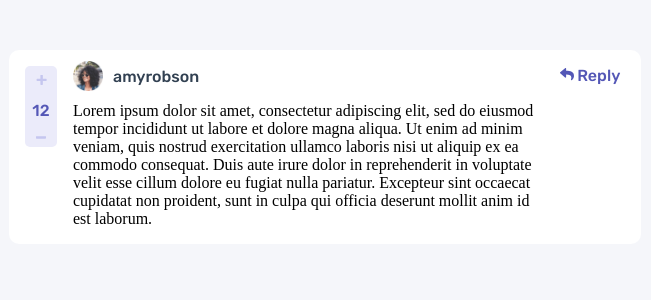
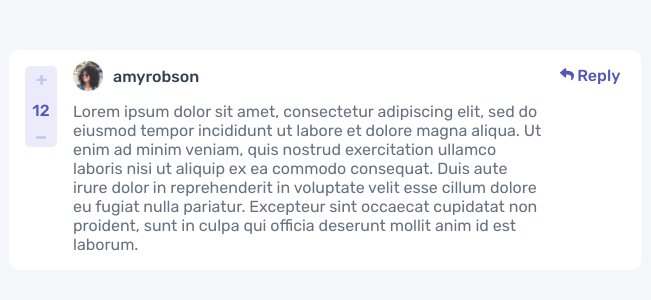
Before and after one commit to ajaythapliyal/interactive-comments, a React (Create React App) app: page / in a window 1280 px wide. Shown: the top 300 px of the page, without its empty margins (315-966 px from the left). Built offline with nearby package versions, Linux system fonts and the light colour scheme.

Commit message:
fixes fonts for comment

```diff
--- a/src/comments/Comment/Comment.module.css
+++ b/src/comments/Comment/Comment.module.css
@@ -15,6 +15,8 @@
     grid-row-start: 2;
     grid-row-end: 4;
     grid-column-start: 2;
+    color: hsl(211, 10%, 45%);
+    font-family: 'Rubik', sans-serif;
 }
 
 .score{
```
